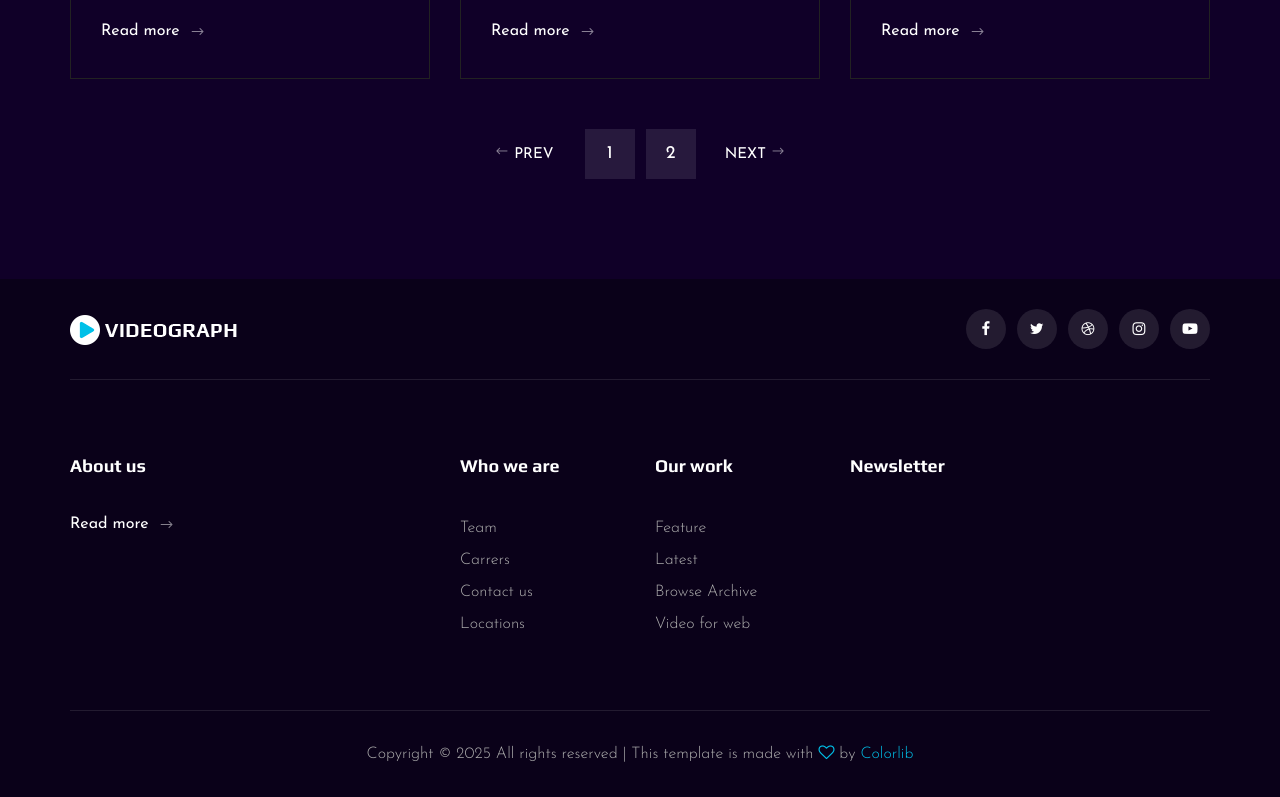
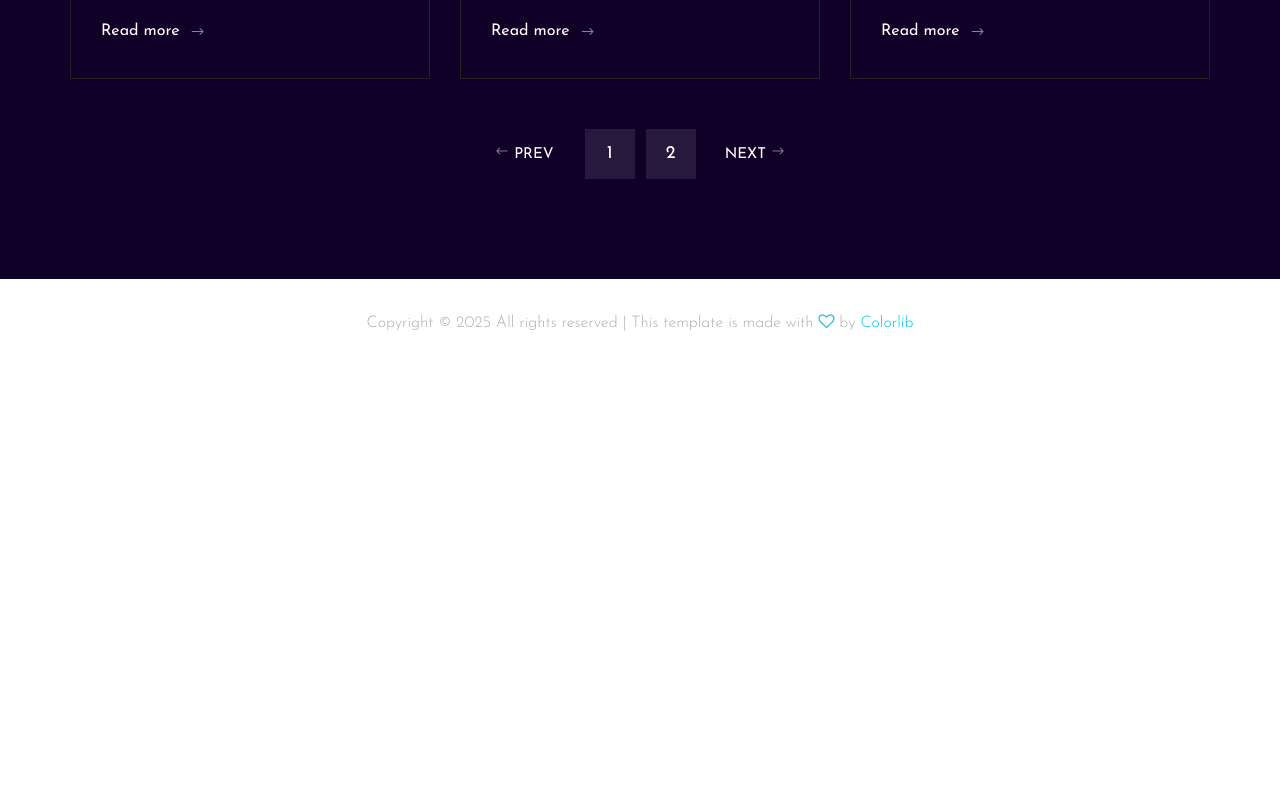
Before and after one commit to erakontendigital/erakontendigital.github.io, a plain HTML site: page entertainment.html in a window 1280 px wide. Shown: the part 1496-2293 px from the top of the page. After the commit the page ends 1862 px from the top, so only its background shows below. Drawn offline with Linux system fonts and the light colour scheme.

Commit message:
Update entertainment.html

```diff
--- a/entertainment.html
+++ b/entertainment.html
@@ -219,7 +219,7 @@
     <!-- Blog Section End -->
 
     <!-- Footer Section Begin -->
-    <footer class="footer">
+    <!--footer class="footer">
         <div class="container">
             <div class="footer__top">
                 <div class="row">
@@ -278,10 +278,10 @@
                                 <input type="text" placeholder="Email">
                                 <button type="submit"><i class="fa fa-send"></i></button>
                         </form-->
-                        </div>
+                        <!--/div>
                     </div>
                 </div>
-            </div>
+</div-->
             <div class="footer__copyright">
                 <div class="row">
                     <div class="col-lg-12 text-center">
```
